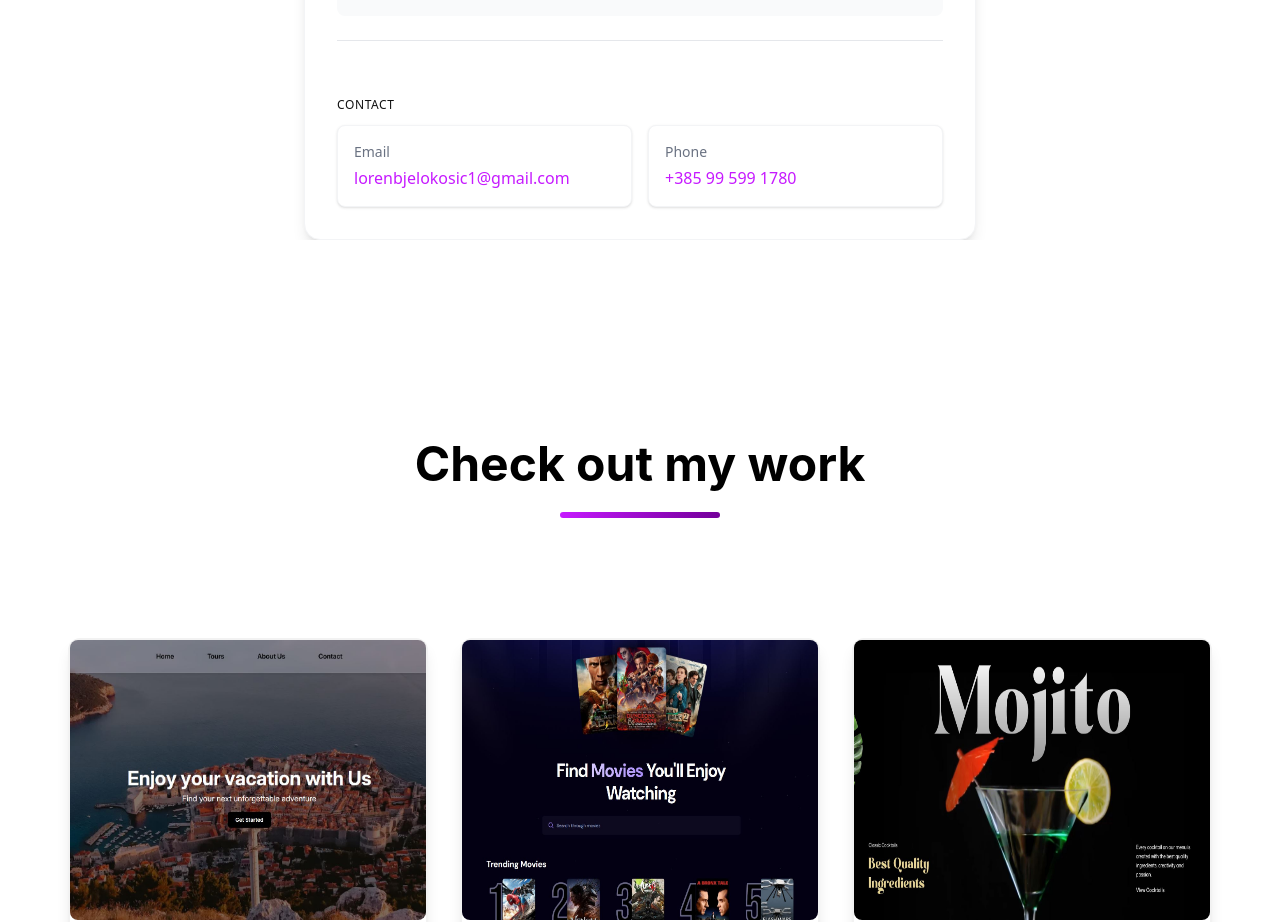
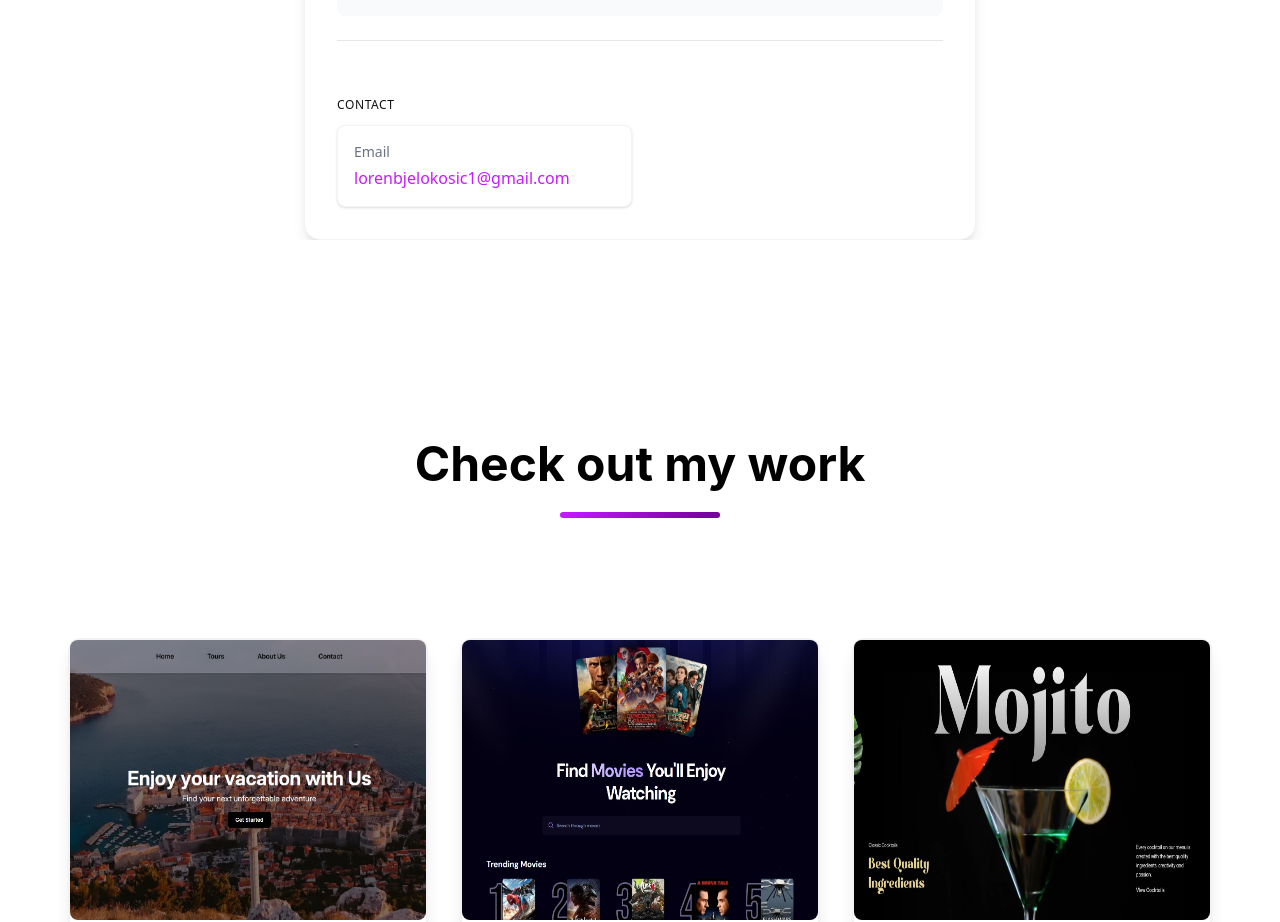
Before and after one commit to Lorendor/Loren_portfolio, a React (Vite) app: page / in a window 1280 px wide. Shown: the part 2142-3064 px from the top of the page. Built offline with nearby package versions, Linux system fonts and the light colour scheme.

Commit message:
Changes to about section

```diff
--- a/src/components/About.jsx
+++ b/src/components/About.jsx
@@ -94,10 +94,6 @@ const About = () => {
               <span className="block text-sm text-gray-500 dark:text-gray-400 mb-1">Email</span>
               <a href="mailto:lorenbjelokosic1@gmail.com" className="text-purple font-medium hover:underline">lorenbjelokosic1@gmail.com</a>
             </div>
-            <div className="p-4 bg-white dark:bg-darkgray/80 rounded-lg shadow-sm border border-gray-100 dark:border-purple/10">
-              <span className="block text-sm text-gray-500 dark:text-gray-400 mb-1">Phone</span>
-              <a href="tel:+385995991780" className="text-purple font-medium hover:underline">+385 99 599 1780</a>
-            </div>
           </div>
         </div>
       </div>
```
